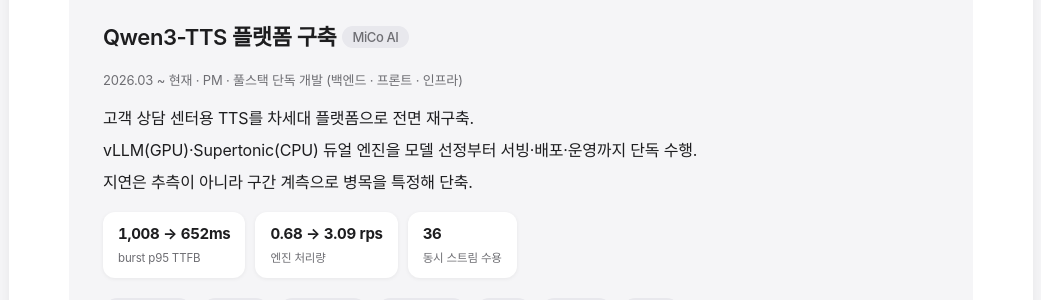
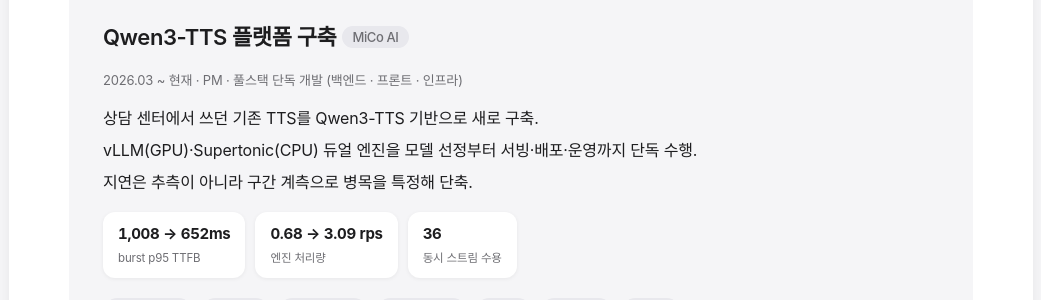
Before and after one commit to ckc5800/ckc5800.github.io, a Jekyll site: the page built from projects.html, in a window 1280 px wide and 900 px high, scrolled down 641 px. Shown: the part 152-452 px from the top of the window, without its empty margins (119-1160 px from the left). Built offline with Jekyll 4.4.1, drawn with Linux system fonts in a browser that asks for light colours; some web fonts are replaced.

Commit message:
TTS 카드에서 상투어 제거
- '차세대 플랫폼으로 전면 재구축' → '기존 TTS를 Qwen3-TTS 기반으로 새로 구축'
  (실제로 한 일은 레거시 교체이지, '차세대' 는 근거 없는 수식)
- '운영 고도화' → '운영'
- 배경 절을 요약과 겹치지 않게 재작성 — 왜 교체했는지(응답 지연·음성 선택지)를
  먼저 쓰고 담당 범위를 뒤에 배치

상투어 검사(차세대·전면 재구축·고도화·혁신·최첨단) 0건

```diff
--- a/projects.html
+++ b/projects.html
@@ -98,7 +98,7 @@
 <div class="project">
     <h3 id="tts">Qwen3-TTS 플랫폼 구축 <span class="badge">MiCo AI</span></h3>
     <p class="project-meta">2026.03 ~ 현재 · PM · 풀스택 단독 개발 (백엔드 · 프론트 · 인프라)</p>
-    <p class="project-summary"><span class="sentence">고객 상담 센터용 TTS를 차세대 플랫폼으로 전면 재구축.</span><span class="sentence">vLLM(GPU)·Supertonic(CPU) 듀얼 엔진을 모델 선정부터 서빙·배포·운영까지 단독 수행.</span><span class="sentence">지연은 추측이 아니라 구간 계측으로 병목을 특정해 단축.</span></p>
+    <p class="project-summary"><span class="sentence">상담 센터에서 쓰던 기존 TTS를 Qwen3-TTS 기반으로 새로 구축.</span><span class="sentence">vLLM(GPU)·Supertonic(CPU) 듀얼 엔진을 모델 선정부터 서빙·배포·운영까지 단독 수행.</span><span class="sentence">지연은 추측이 아니라 구간 계측으로 병목을 특정해 단축.</span></p>
     <div class="metrics">
         <div class="metric"><span class="metric-value">1,008 → 652ms</span><span class="metric-label">burst p95 TTFB</span></div>
         <div class="metric"><span class="metric-value">0.68 → 3.09 rps</span><span class="metric-label">엔진 처리량</span></div>
@@ -117,7 +117,7 @@
         <summary>상세 보기</summary>
         <div style="margin-top: 16px;">
 <h4 class="detail-head">배경</h4>
-    <p>고객 상담 센터용 TTS를 차세대 플랫폼으로 전면 재구축 — 모델 선정(Qwen3-TTS)부터 서빙 아키텍처, 백엔드·프론트엔드, 배포·운영까지 전 구간을 단독으로 수행.</p>
+    <p><span class="sentence">상담 센터에서 쓰던 기존 TTS는 응답이 느리고 음성 선택지도 좁아 실시간 상담에 쓰기 어려웠음.</span><span class="sentence">모델 선정부터 서빙 아키텍처, 백엔드·프론트엔드, 배포·운영까지 전 구간을 단독으로 맡아 교체.</span></p>
 
     <h4 class="detail-head">핵심 성과 3가지</h4>
     <p><strong>① 스트리밍 품질 자동 감지 · 자가 치유</strong> — 서빙이 아니라 프로덕트 품질 문제를 직접 정의하고 메커니즘을 설계한 부분.</p>
@@ -180,7 +180,7 @@
         <li>Redis 기반 Atomic quota·분산락·Circuit Breaker 등 장애 대응 로직</li>
         <li>Whisper 기반 CER/WER 자동 품질 측정 파이프라인</li>
     </ul>
-    <p><strong>운영 고도화:</strong> vLLM(GPU)과 Supertonic(CPU) 듀얼 엔진 구성 — 장애 시 Circuit Breaker가 CPU 엔진으로 자동 폴백.</p>
+    <p><strong>운영:</strong> vLLM(GPU)과 Supertonic(CPU) 듀얼 엔진 구성 — 장애 시 Circuit Breaker가 CPU 엔진으로 자동 폴백.</p>
     <ul class="detail-list">
         <li>무중단 롤링 재배포 체계 + 온보딩 가이드·운영 런북·장애복구 절차·성능 명세 문서화로 운영 이관 가능한 수준까지 정비</li>
         <li>배포 직후 활성 음성별 prefill 워밍과 정형 인사말 프리캐시를 자동 실행 — 첫 사용자가 콜드 경로를 밟지 않게</li>
```
